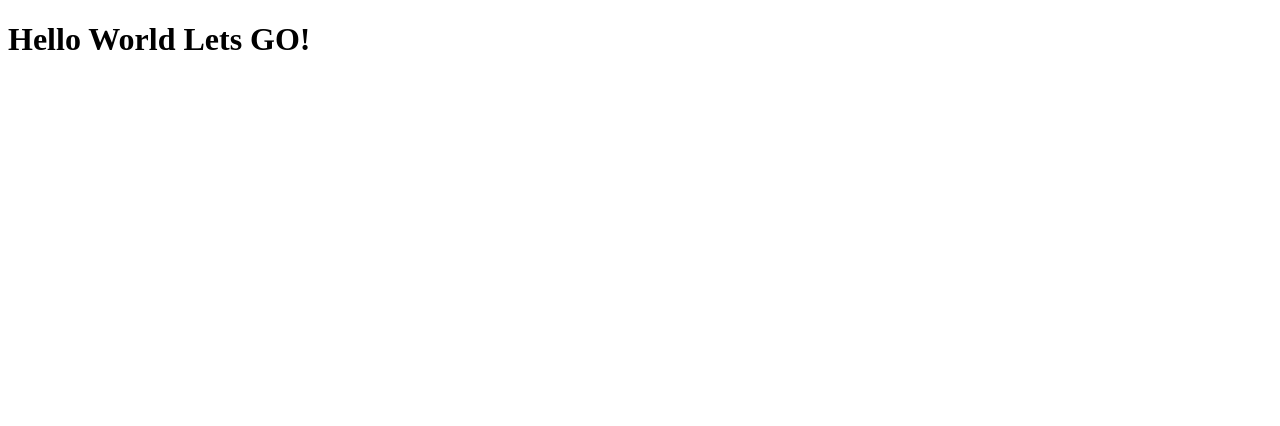
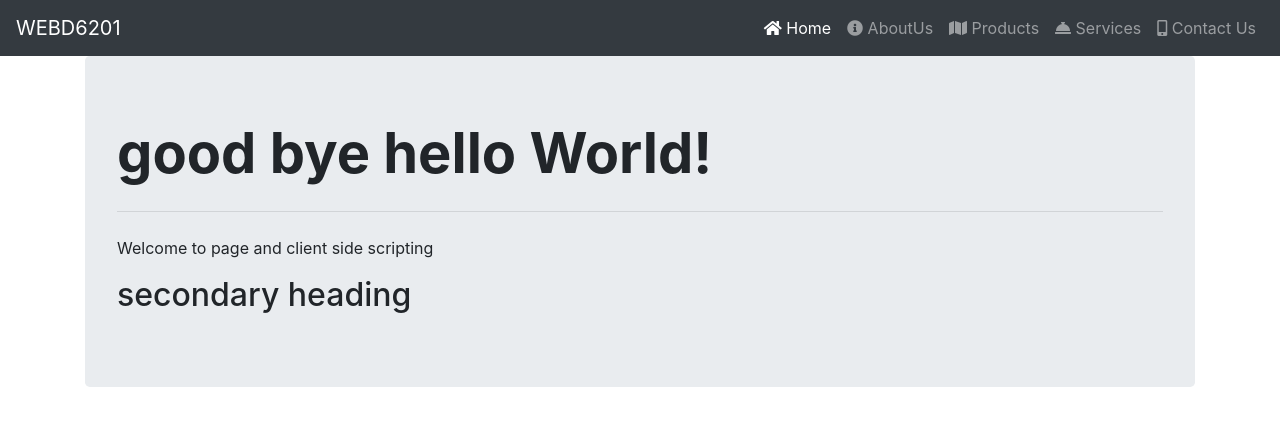
Before and after one commit to ambalak/Lesson1, a website: page index.html in a window 1280 px wide. Drawn offline with nearby package versions, Linux system fonts and the light colour scheme.

Commit message:
added additional libs

```diff
--- a/Scripts/app.js
+++ b/Scripts/app.js
@@ -5,7 +5,21 @@
     {
         console.log("App Started...");
 
+        let firstHeading = document.getElementById("firstHeading");
+        firstHeading.textContent = "good bye hello World!";
+        firstHeading.style.fontWeight = "bold";
+
+        let main = document.getElementsByTagName("main")[0];
+        let newH2 = document.createElement("h2");
+        newH2.setAttribute("class","Display-5");
+        newH2.textContent= "secondary heading";
+        main.appendChild(newH2);
+
+
+        //document.getElementById("firstHeading").textContent = "Good Day Pa!";
     }
+
+
     window.addEventListener("load",Start);
 
 
--- a/index.html
+++ b/index.html
@@ -4,14 +4,51 @@
     <meta charset="UTF-8">
     <meta name="viewport" content="width=device-width, initial-scale=1.0">
     <title>WEBD6201 - Lesson 1</title>
+    <link rel="stylesheet" href="https://stackpath.bootstrapcdn.com/bootstrap/4.4.1/css/bootstrap.min.css" integrity="sha384-Vkoo8x4CGsO3+Hhxv8T/Q5PaXtkKtu6ug5TOeNV6gBiFeWPGFN9MuhOf23Q9Ifjh" crossorigin="anonymous">
+    <link rel="stylesheet" href="./node_modules/@fortawesome/fontawesome-free/css/all.min.css">
     <link rel="stylesheet" href="./Content/app.css">
 
 </head>
 <body>
-    <div>
-        <h1>Hello World Lets GO!</h1>
+    <nav class="navbar navbar-expand-lg navbar-dark bg-dark">
+        <a class="navbar-brand" href="#">WEBD6201</a>
+        <button class="navbar-toggler" type="button" data-toggle="collapse" data-target="#navbarSupportedContent" aria-controls="navbarSupportedContent" aria-expanded="false" aria-label="Toggle navigation">
+          <span class="navbar-toggler-icon"></span>
+        </button>
+
+        <div class="collapse navbar-collapse" id="navbarSupportedContent">
+          <ul class="navbar-nav ml-auto">
+            <li class="nav-item active"><a class="nav-link" href="#"><i class="fas fa-home"></i> Home </a></li>
+            <li class="nav-item"><a class="nav-link" href="#"><i class="fas fa-info-circle"></i> AboutUs</a></li>
+            <li class="nav-item"><a class="nav-link" href="#"><i class="fas fa-map"></i> Products</a></li>
+            <li class="nav-item"><a class="nav-link" href="#"><i class="fas fa-concierge-bell"></i> Services</a></li>
+            <li class="nav-item"><a class="nav-link" href="#"><i class="fas fa-mobile-alt"></i> Contact Us</a></li>
+          </ul>
+        </div>
+      </nav>
+<div class="container">
+    <div class="row">
+        <div class="col">
+            <main class="jumbotron">
+                <h1 id="firstHeading" class="display-4">Hello, world!</h1>
+                <hr class="my-4">
+                <p>Welcome to page and client side scripting</p>
+            </main>
+        </div>
     </div>
+</div>
 
-    <script src="./Scripts/app.js"></script>
+<!--3rd Paryt Libs-->
+<script src="https://code.jquery.com/jquery-3.4.1.slim.min.js" integrity="sha384-J6qa4849blE2+poT4WnyKhv5vZF5SrPo0iEjwBvKU7imGFAV0wwj1yYfoRSJoZ+n" crossorigin="anonymous"></script>
+<script src="https://cdn.jsdelivr.net/npm/popper.js@1.16.0/dist/umd/popper.min.js" integrity="sha384-Q6E9RHvbIyZFJoft+2mJbHaEWldlvI9IOYy5n3zV9zzTtmI3UksdQRVvoxMfooAo" crossorigin="anonymous"></script>
+<script src="https://stackpath.bootstrapcdn.com/bootstrap/4.4.1/js/bootstrap.min.js" integrity="sha384-wfSDF2E50Y2D1uUdj0O3uMBJnjuUD4Ih7YwaYd1iqfktj0Uod8GCExl3Og8ifwB6" crossorigin="anonymous"></script>
+
+<script src="./Scripts/app.js"></script>
+
+
+
+
 </body>
+
+
 </html>
```
Also changed, not shown: package.json (added, +15 -0 lines), 2 other files.
